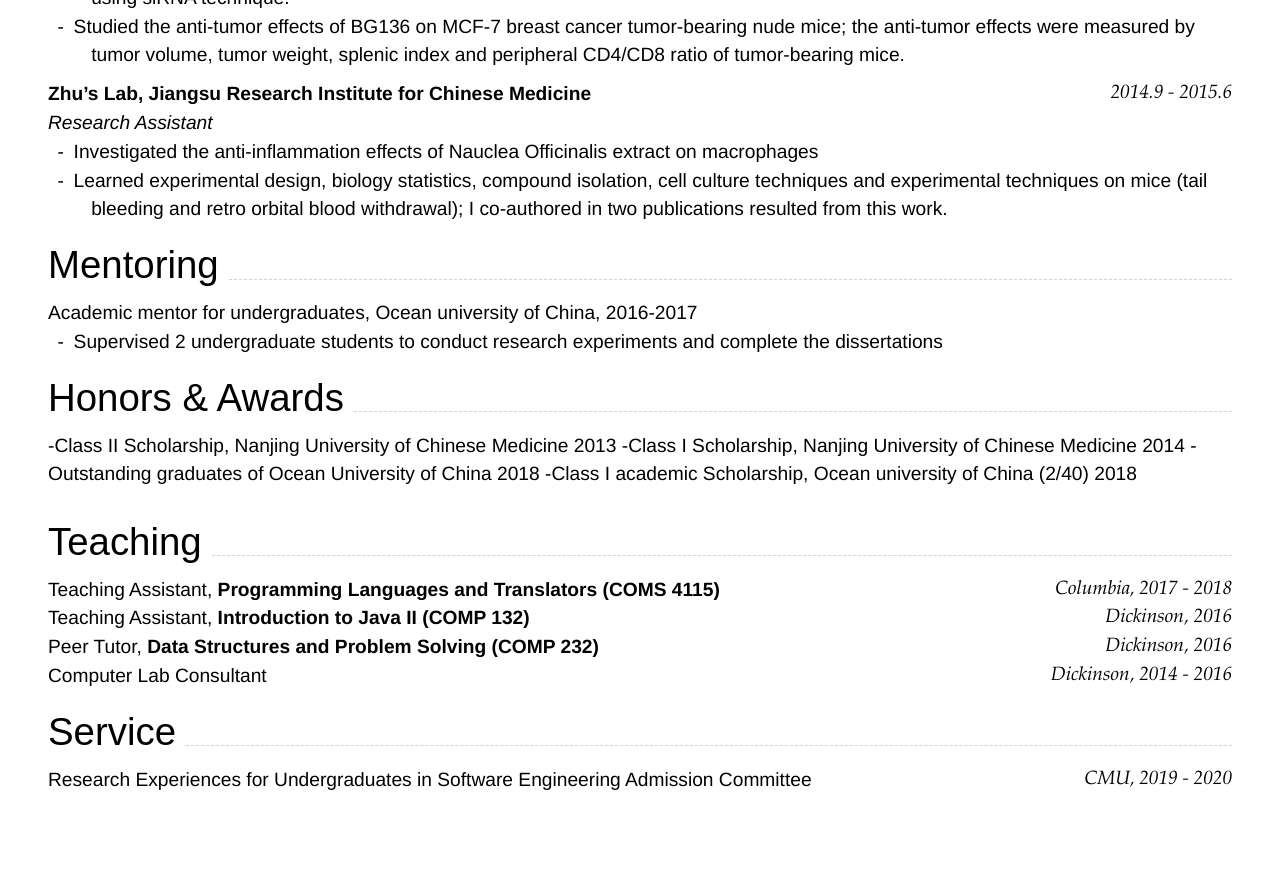
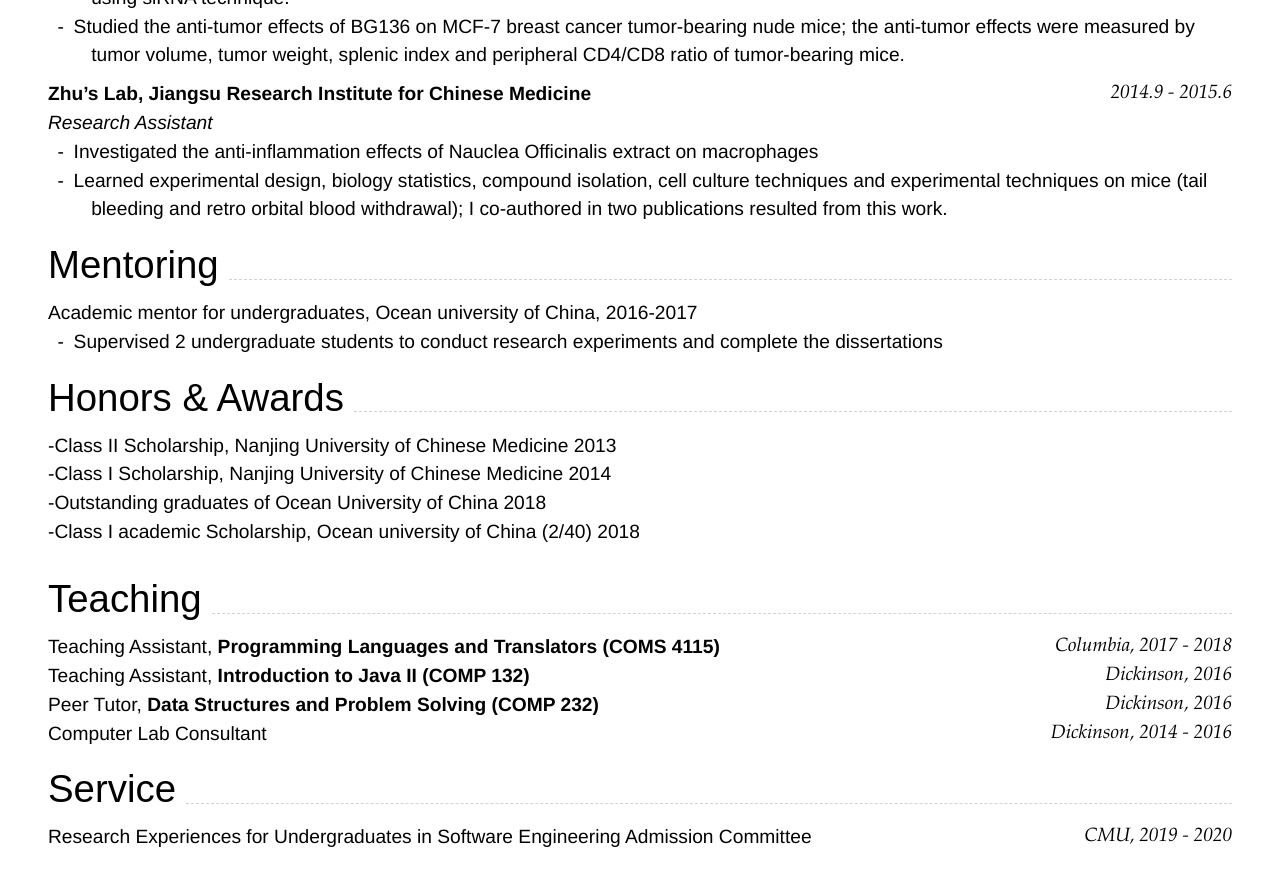
Before and after one commit to yiyiyi1992/Resume, a Jekyll site: the page built from index.md, in a window 1280 px wide and 900 px high, scrolled down 1764 px. Shown: the top 886 px of the window. Built offline with Jekyll 4.4.1, drawn with Linux system fonts in a browser that asks for light colours; nearby versions of some CDN libraries; before the commit the page ends 2606 px from its top, so only the background shows below that.

```diff
--- a/index.md
+++ b/index.md
@@ -102,10 +102,10 @@ _Research Assistant_<br>
 
 ## Honors & Awards
 
--Class II Scholarship, Nanjing University of Chinese Medicine 2013
--Class I Scholarship, Nanjing University of Chinese Medicine 2014
--Outstanding graduates of Ocean University of China 2018
--Class I academic Scholarship, Ocean university of China (2/40) 2018
+-Class II Scholarship, Nanjing University of Chinese Medicine 2013 <br>
+-Class I Scholarship, Nanjing University of Chinese Medicine 2014<br>
+-Outstanding graduates of Ocean University of China 2018<br>
+-Class I academic Scholarship, Ocean university of China (2/40) 2018 <br>
 
 
 ---
```
